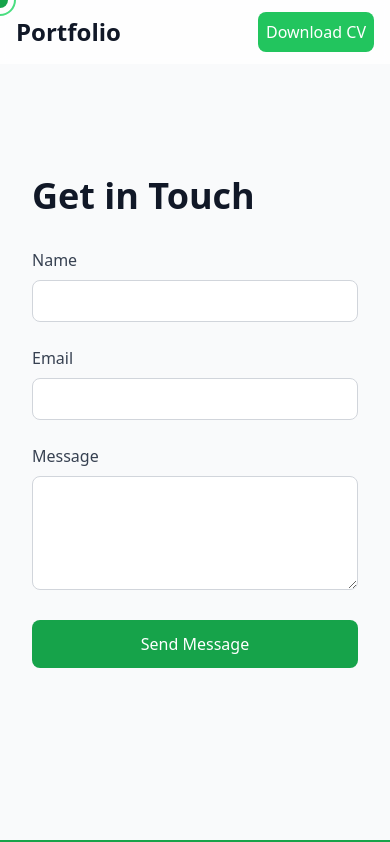
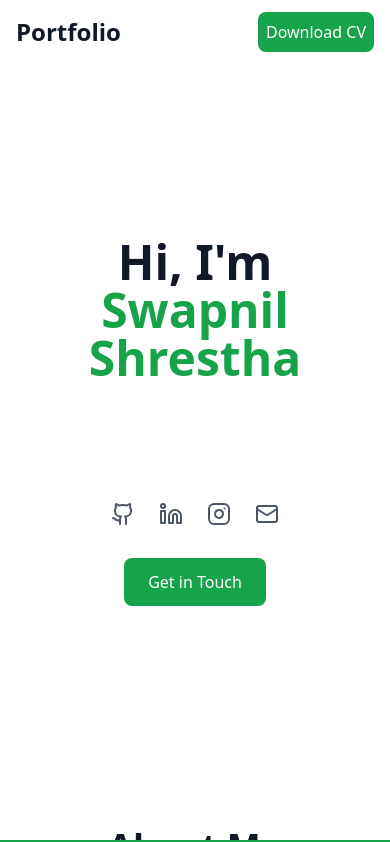
Before and after one commit to ShresthaSwapnil/Portfolio, a React (Vite) app: page / in a window 390 px wide. Shown: the top 842 px of the page. Built offline with nearby package versions, Linux system fonts and the light colour scheme.

Commit message:
Made Mobile Version Vertical Scroll

```diff
--- a/src/App.jsx
+++ b/src/App.jsx
@@ -1,5 +1,5 @@
 import { motion, useScroll, useTransform } from "framer-motion";
-import { useRef } from "react";
+import { useRef, useEffect, useState } from "react";
 import Navbar from "./components/Navbar";
 import Home from "./components/Home";
 import About from "./components/About";
@@ -8,12 +8,44 @@ import Contact from "./components/Contact";
 import MouseTracker from "./components/MouseTracker";
 
 const App = () => {
+  const [isMobile, setIsMobile] = useState(false);
   const targetRef = useRef(null);
-  const { scrollYProgress } = useScroll({
-    target: targetRef,
-  });
+  const { scrollYProgress } = useScroll();
 
-  const x = useTransform(scrollYProgress, [0, 1], ["1%", "-75%"]);
+  useEffect(() => {
+    const checkMobile = () => {
+      setIsMobile(window.innerWidth <= 768);
+    };
+
+    checkMobile();
+    window.addEventListener("resize", checkMobile);
+    return () => window.removeEventListener("resize", checkMobile);
+  }, []);
+
+  const x = useTransform(scrollYProgress, [0, 1], ["1%", "-76%"]);
+
+  if (isMobile) {
+    return (
+      <div className="bg-white dark:bg-gray-900 min-h-screen">
+        <Navbar />
+        <div className="flex flex-col">
+          <Home />
+          <About />
+          <Projects />
+          <Contact />
+        </div>
+        <motion.div className="fixed bottom-0 left-0 right-0 h-1 bg-blue-600/20">
+          <motion.div
+            className="h-full bg-green-600"
+            style={{
+              scaleX: scrollYProgress,
+              transformOrigin: "0%",
+            }}
+          />
+        </motion.div>
+      </div>
+    );
+  }
 
   return (
     <div className="bg-white dark:bg-gray-900 min-h-screen relative">
@@ -31,8 +63,7 @@ const App = () => {
         </div>
       </section>
 
-      {/* Bottom Progress Bar */}
-      <motion.div className="fixed bottom-0 left-0 right-0 h-1 bg-green-600/20">
+      <motion.div className="fixed bottom-0 left-0 right-0 h-1 bg-blue-600/20">
         <motion.div
           className="h-full bg-green-600"
           style={{
--- a/src/components/About.jsx
+++ b/src/components/About.jsx
@@ -4,7 +4,7 @@ const About = () => {
   return (
     <section
       id="about"
-      className="w-screen h-screen flex items-center justify-center p-8 bg-gray-50 dark:bg-gray-800"
+      className="w-screen h-screen flex items-center justify-center p-8 bg-gray-50 dark:bg-gray-800 max-sm:mb-64"
     >
       <div className="max-w-6xl w-full">
         <motion.h2
--- a/src/components/Home.jsx
+++ b/src/components/Home.jsx
@@ -1,5 +1,6 @@
 import { motion, AnimatePresence } from "framer-motion";
 import { useState, useEffect } from "react";
+import { Github, Linkedin, Instagram, Mail } from "lucide-react";
 
 const Home = () => {
   const [currentTitle, setCurrentTitle] = useState(0);
@@ -8,6 +9,29 @@ const Home = () => {
     "a UI/UX Designer",
     "a Problem Solver",
     "an Innovation Enthusiast",
+  ];
+
+  const socials = [
+    {
+      icon: <Github className="w-6 h-6" />,
+      href: "https://github.com/ShresthaSwapnil",
+      label: "GitHub",
+    },
+    {
+      icon: <Linkedin className="w-6 h-6" />,
+      href: "https://www.linkedin.com/in/swapnil-shrestha-b5792925b/",
+      label: "LinkedIn",
+    },
+    {
+      icon: <Instagram className="w-6 h-6" />,
+      href: "https://www.instagram.com/shresthaswapnil/",
+      label: "Instagram",
+    },
+    {
+      icon: <Mail className="w-6 h-6" />,
+      href: "mailto:shresthaswapnil03@gmail.com",
+      label: "Email",
+    },
   ];
 
   useEffect(() => {
@@ -50,11 +74,33 @@ const Home = () => {
           </AnimatePresence>
         </div>
 
+        {/* Social Icons */}
         <motion.div
           initial={{ opacity: 0, y: 20 }}
           animate={{ opacity: 1, y: 0 }}
-          transition={{ duration: 0.5, delay: 0.2 }}
-          className="mt-8"
+          transition={{ duration: 0.5, delay: 0.3 }}
+          className="flex justify-center gap-6 mt-8 mb-8"
+        >
+          {socials.map((social) => (
+            <motion.a
+              key={social.label}
+              href={social.href}
+              target="_blank"
+              rel="noopener noreferrer"
+              className="text-gray-600 dark:text-gray-300 hover:text-green-600 dark:hover:text-green-400 transition-colors"
+              whileHover={{ scale: 1.2 }}
+              whileTap={{ scale: 0.95 }}
+              aria-label={social.label}
+            >
+              {social.icon}
+            </motion.a>
+          ))}
+        </motion.div>
+
+        <motion.div
+          initial={{ opacity: 0, y: 20 }}
+          animate={{ opacity: 1, y: 0 }}
+          transition={{ duration: 0.5, delay: 0.4 }}
         >
           <a
             href="#contact"
--- a/src/components/Navbar.jsx
+++ b/src/components/Navbar.jsx
@@ -31,7 +31,7 @@ const Navbar = () => {
           <div className="block md:hidden">
             <button
               onClick={handleDownloadCV}
-              className="p-2 rounded-lg bg-green-500 text-white hover:bg-green-600"
+              className="p-2 rounded-lg bg-green-600 text-white hover:bg-green-700"
             >
               Download CV
             </button>
@@ -64,7 +64,7 @@ const Navbar = () => {
               </a>
               <button
                 onClick={handleDownloadCV}
-                className="p-2 rounded-lg bg-green-500 text-white hover:bg-green-600"
+                className="p-2 rounded-lg bg-green-600 text-white hover:bg-green-700"
               >
                 Download CV
               </button>
```
